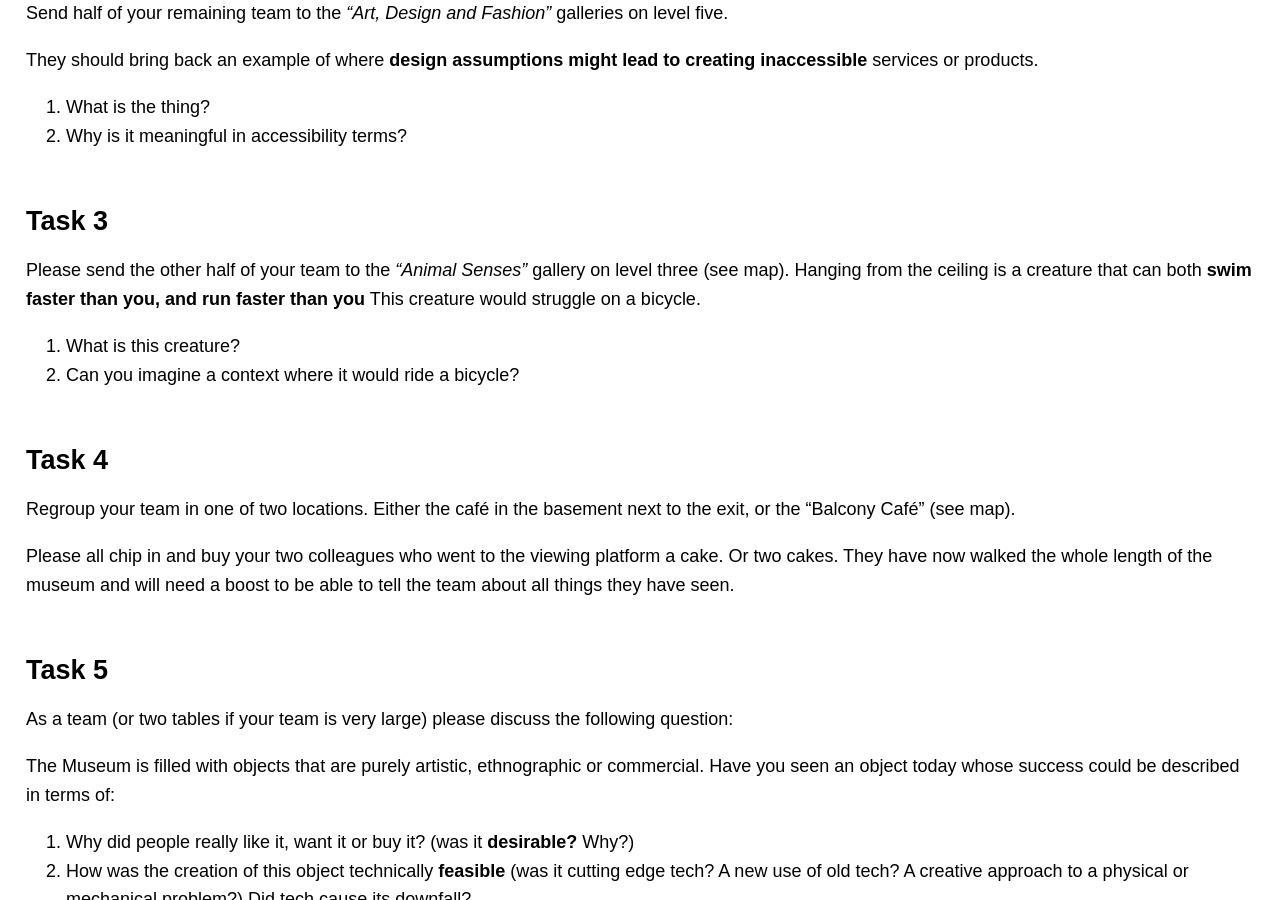
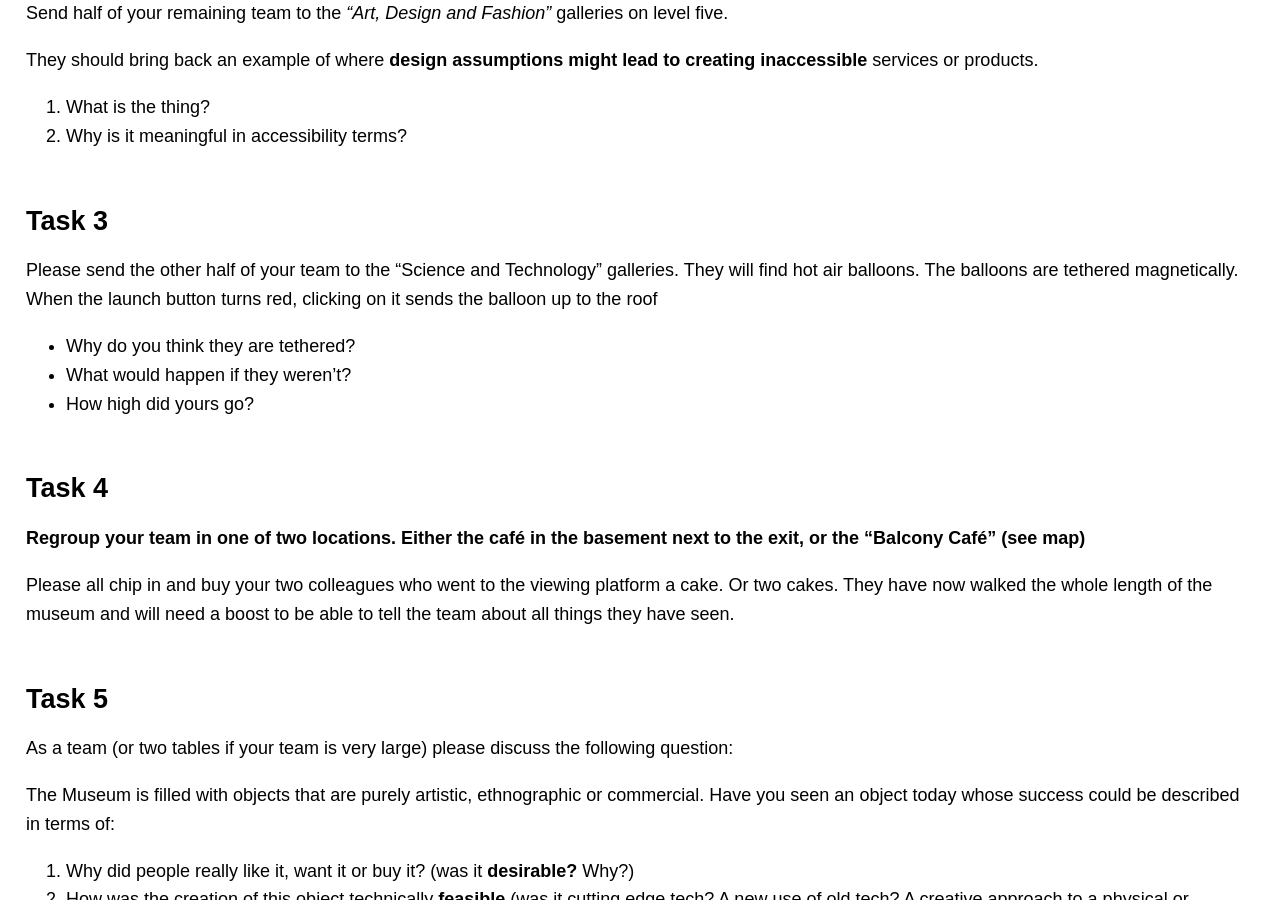
Before and after one commit to lrdj/humansystems.io, a Jekyll site: the page built from XD/index.md, in a window 1280 px wide and 900 px high, scrolled down 1911 px. Built offline with Jekyll 4.4.1, drawn with Linux system fonts in a browser that asks for light colours; some of the changed text lies outside the part shown.

Commit message:
Update index.md

```diff
--- a/XD/index.md
+++ b/XD/index.md
@@ -57,15 +57,16 @@ They should bring back an example of where **design assumptions might lead to cr
 
 ## Task 3
 
-Please send the other half of your team to the _"Animal Senses"_ gallery on level three (see map). Hanging from the ceiling is a creature that can both **swim faster than you, and run faster than you** This creature would struggle on a bicycle.
+Please send the other half of your team to the "Science and Technology" galleries. They will find hot air balloons. The balloons are tethered magnetically. When the launch button turns red, clicking on it sends the balloon up to the roof
 
-1. What is this creature?
-2. Can you imagine a context where it would ride a bicycle?
+  - Why do you think they are tethered?
+  - What would happen if they weren't?
+  - How high did yours go?
 
 
 ## Task 4
 
-Regroup your team in one of two locations. Either the café in the basement next to the exit, or the "Balcony Café" (see map).
+**Regroup your team in one of two locations. Either the café in the basement next to the exit, or the "Balcony Café" (see map)**
 
 Please all chip in and buy your two colleagues who went to the viewing platform a cake. Or two cakes. They have now walked the whole length of the museum and will need a boost to be able to tell the team about all things they have seen.
 
@@ -91,9 +92,9 @@ As a team please discuss the following question:
 
 Something in this museum of interesting things was more interesting than the other things. Assuming you could have anything in the museum to take home with you, what would it be?
 
-1. What would your team take home with
+  1. What would your team take home with
 them today?
-2. Why did you pick this thing?
+  2. Why did you pick this thing?
 
 
 ## Task 7
@@ -131,7 +129,8 @@ wearing a space suit?
 5. Which Thunderbird spacecraft did Scott base his
 monument on?
 
-6. What was "Kissing the Maiden"?
+6. What was known as "Kissing the Maiden" in the 1600s?
+
 
 
 Thanks!
```
Also changed, not shown: other parts of XD/index.md (+5 -8 lines).
